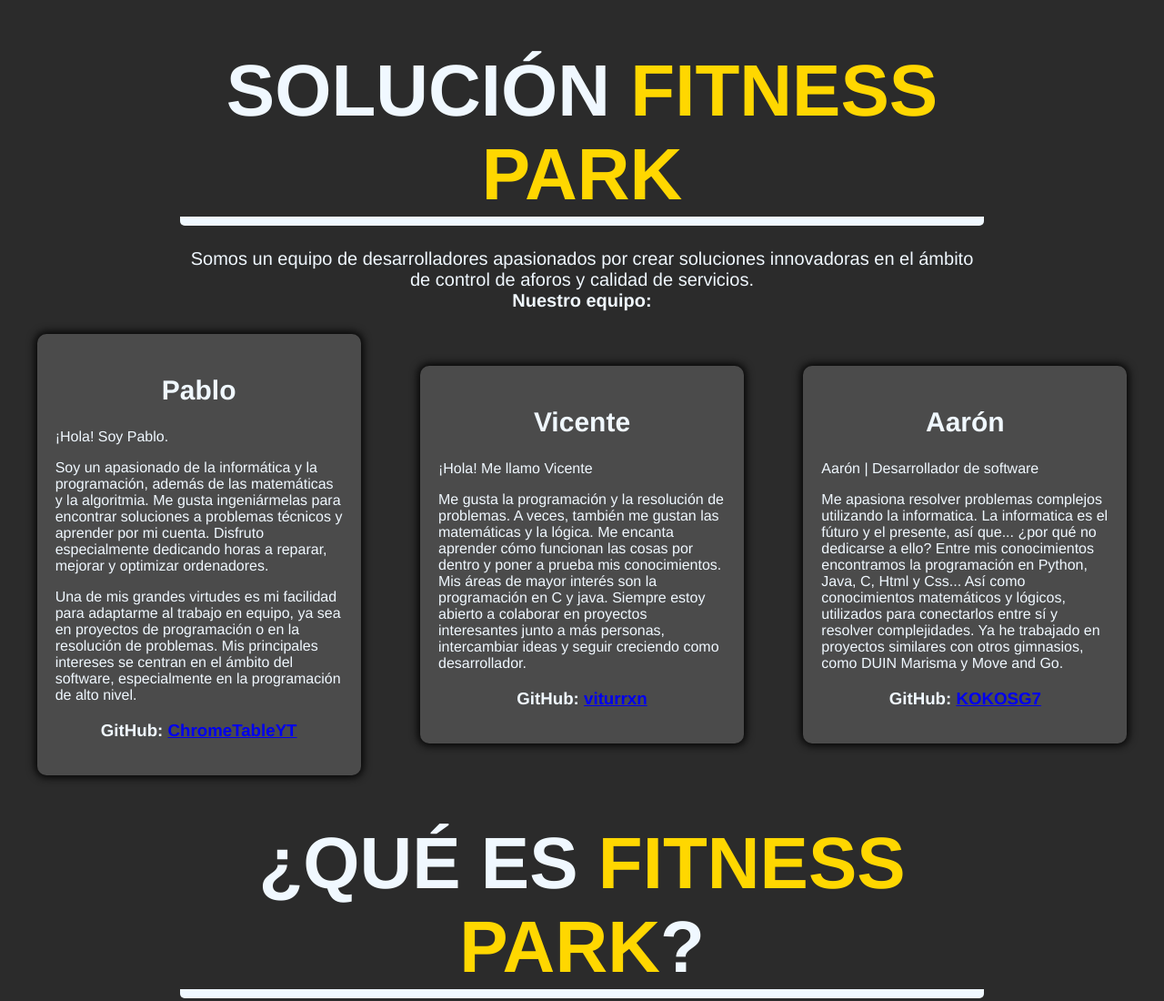
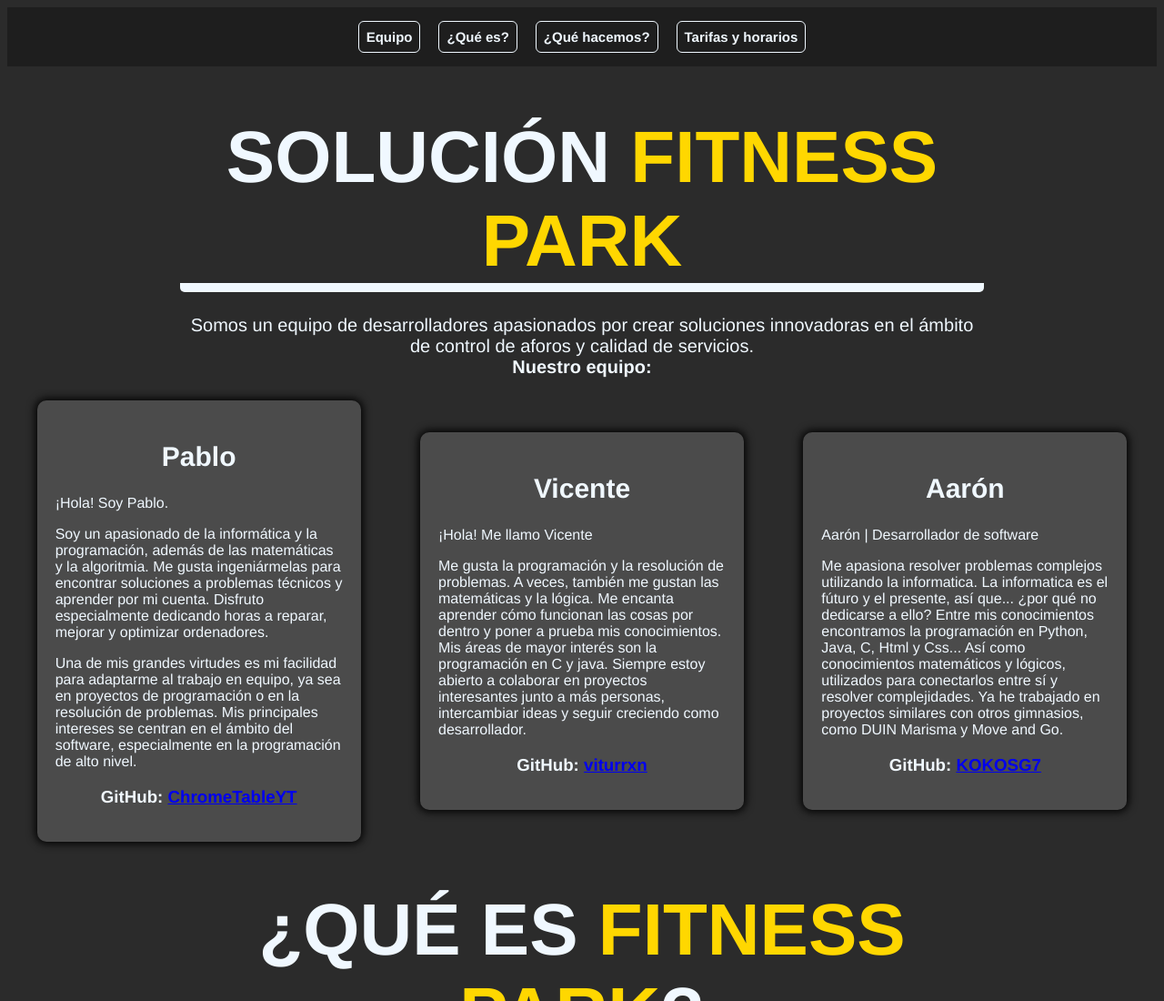
Before and after one commit to ChromeTableYT/pagina-html-si, a plain HTML site: page index.html in a window 1280 px wide. Shown: the top 1100 px of the page at 91% size. Drawn offline with Linux system fonts and the light colour scheme.

Commit message:
indice añadido

```diff
--- a/index.html
+++ b/index.html
@@ -7,11 +7,18 @@
     </head>
 
     <body>
-        <h1 id="title1">SOLUCIÓN <a class="amarillo">FITNESS PARK</a></h1>
+        <nav id="indice">
+            <a href="#equipo">Equipo</a>
+            <a href="#que-es">¿Qué es?</a>
+            <a href="#que-hacemos">¿Qué hacemos?</a>
+            <a href="#tarifas">Tarifas y horarios</a>
+        </nav>
+
+        <h1 class="titulo1">SOLUCIÓN <a class="amarillo">FITNESS PARK</a></h1>
 
         <p id="intro">Somos un equipo de desarrolladores apasionados por crear soluciones innovadoras en el ámbito de control de aforos y calidad de servicios.<br><strong>Nuestro equipo:</strong></p>
 
-        <div class="container">
+        <div class="container" id="equipo">
             <div class="box">
                 <h2>Pablo</h2>
                 <p>¡Hola! Soy Pablo. </p>
@@ -45,20 +52,20 @@
                 <h3 class="github">GitHub: <a href="https://github.com/KOKOSG7">KOKOSG7</a></h3>
             </div>
         </div>
-        <h1 id="title2">¿QUÉ ES <a class="amarillo"> FITNESS PARK</a>?</h1>
+        <h1 id="que-es" class="titulo2">¿QUÉ ES <a class="amarillo"> FITNESS PARK</a>?</h1>
 
         <div class="descripcion">
             <p>Fitness Park es una cadena de gimnasios de origen francés fundada en 2009 que opera bajo el concepto de "fitness premium a bajo coste". Su modelo de negocio se basa en ofrecer espacios muy amplios equipados con maquinaria de musculación y cardio de alta gama, conectividad tecnológica y amplios horarios de apertura, todo ello a través de una suscripción mensual asequible. Está enfocada principalmente en un público joven y apasionado del entrenamiento de fuerza, la superación personal y la cultura del fitness.</p>
         </div>
 
-        <h1 id="title2">¿QUÉ <a class="amarillo">HACEMOS</a>?</h1>
+        <h1 id="que-hacemos" class="titulo2">¿QUÉ <a class="amarillo">HACEMOS</a>?</h1>
 
         <div class="descripcion">
             <p>En Solución Fitness Park, optimizamos la experiencia de entrenamiento mediante un sistema inteligente de control de aforo y tarifas dinámicas por tramos horarios. Al adaptar el precio en función de la afluencia y demanda de cada franja del día, incentivamos el uso de las horas valle con tarifas reducidas y descongestionamos las franjas de mayor concurrencia.</p>
             <p>Esta distribución eficiente permite que los socios reserven su horario ideal para entrenar sin masificaciones ni esperas en las máquinas, pagando siempre un precio justo. Paralelamente, los gimnasios logran equilibrar el flujo de clientes, proteger la calidad de sus instalaciones y maximizar la rentabilidad operativa de sus centros a lo largo de toda la jornada.</p>
             <img class="imagen" src="img/images-fotor-bg-remover-2026092112491.png" alt="reloj logo" />
         </div>
-        <h1 id="title2">TARIFAS <a class="amarillo">Y HORARIOS</a></h1>
+        <h1 id="tarifas" class="titulo2">TARIFAS <a class="amarillo">Y HORARIOS</a></h1>
 
         <table>
             <tr><th>Tramo Horario</th><th>Franja</th><th>Precio</th></tr>
@@ -75,7 +82,7 @@
             <p>Las horas punta coinciden con el tramo de máxima demanda por la tarde aplicando una tarifa reguladora que evita la masificación del gimnasio mientras que las horas medias ofrecen un punto de equilibrio con precios intermedios durante el mediodía. </p>
         </div>
 
-        <div class="footer">
+        <div class="footer" id="contacto">
             <p>© 2026 Solución Fitness Park. Todos los derechos reservados.</p>
         </div>
     </body>
--- a/style.css
+++ b/style.css
@@ -1,5 +1,39 @@
 html{
     background-color: rgb(43, 43, 43);
+    scroll-behavior: smooth;
+}
+
+#indice{
+    position: sticky;
+    top: 0;
+    z-index: 1;
+    display: flex;
+    flex-wrap: wrap;
+    justify-content: center;
+    gap: 20px;
+    background-color: rgb(30, 30, 30);
+    padding: 15px 10px;
+    box-shadow: 3px #2b2b2b;
+}
+
+#indice a{
+    color: aliceblue;
+    text-decoration: none;
+    font-weight: bold;
+    font-size: 15px;
+    padding: 8px;
+    border-radius: 6px;
+    border: 1px solid;
+    transition: background-color 0.3s ease, color 0.3s ease, border-color 0.3s ease;
+}
+
+#indice a:hover{
+    background-color: gold;
+    color: rgb(30, 30, 30);
+}
+
+#inicio, #equipo, #que-es, #que-hacemos, #tarifas, #contacto{
+    scroll-margin-top: 90px;
 }
 
 body{
@@ -12,7 +46,7 @@
     font-size: 30px;
 }
 
-#title1{
+.titulo1{
     text-align: center;
     align-self: center;
     font-size: 80px;
@@ -79,7 +113,7 @@
     gap: 20px;
 }
 
-#title2{
+.titulo2{
     text-align: center;
     align-self: center;
     font-size: 80px;
```
